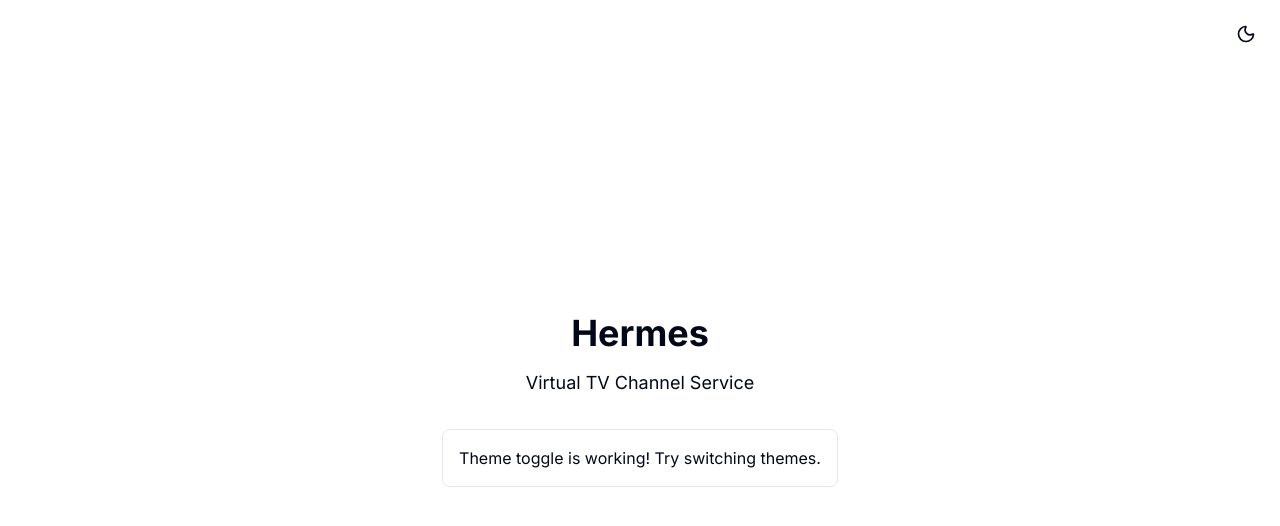
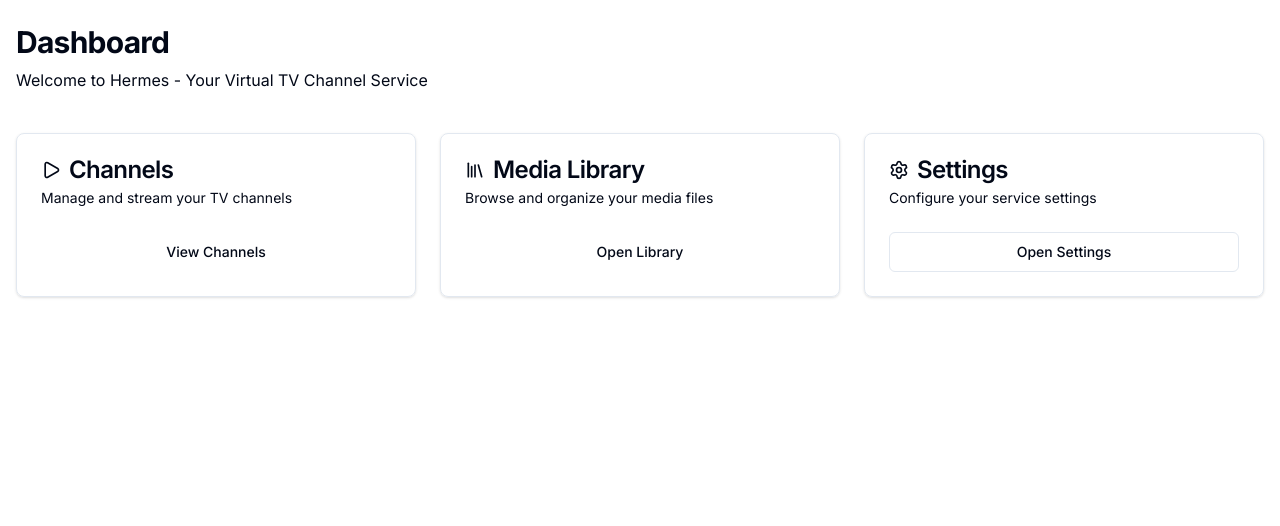
Before and after one commit to stwalsh4118/hermes, a Next.js app in the folder web/: page / in a window 1280 px wide. Shown: the top 526 px of the page. Built offline with nearby package versions, Linux system fonts and the light colour scheme.

Commit message:
feat: update home page with navigation cards

```diff
--- a/web/app/page.tsx
+++ b/web/app/page.tsx
@@ -1,18 +1,70 @@
-import { ThemeToggle } from "@/components/common/theme-toggle";
+import { MainLayout } from "@/components/layout/main-layout";
+import { PageHeader } from "@/components/layout/page-header";
+import { Button } from "@/components/ui/button";
+import { Card, CardContent, CardDescription, CardHeader, CardTitle } from "@/components/ui/card";
+import Link from "next/link";
+import { Play, Library, Settings } from "lucide-react";
 
 export default function Home() {
   return (
-    <main className="flex min-h-screen flex-col items-center justify-center p-24">
-      <div className="absolute top-4 right-4">
-        <ThemeToggle />
+    <MainLayout>
+      <PageHeader
+        title="Dashboard"
+        description="Welcome to Hermes - Your Virtual TV Channel Service"
+      />
+
+      <div className="grid gap-6 md:grid-cols-3 mt-6">
+        <Card>
+          <CardHeader>
+            <CardTitle className="flex items-center gap-2">
+              <Play className="h-5 w-5" />
+              Channels
+            </CardTitle>
+            <CardDescription>
+              Manage and stream your TV channels
+            </CardDescription>
+          </CardHeader>
+          <CardContent>
+            <Button asChild className="w-full">
+              <Link href="/channels">View Channels</Link>
+            </Button>
+          </CardContent>
+        </Card>
+
+        <Card>
+          <CardHeader>
+            <CardTitle className="flex items-center gap-2">
+              <Library className="h-5 w-5" />
+              Media Library
+            </CardTitle>
+            <CardDescription>
+              Browse and organize your media files
+            </CardDescription>
+          </CardHeader>
+          <CardContent>
+            <Button asChild variant="secondary" className="w-full">
+              <Link href="/library">Open Library</Link>
+            </Button>
+          </CardContent>
+        </Card>
+
+        <Card>
+          <CardHeader>
+            <CardTitle className="flex items-center gap-2">
+              <Settings className="h-5 w-5" />
+              Settings
+            </CardTitle>
+            <CardDescription>
+              Configure your service settings
+            </CardDescription>
+          </CardHeader>
+          <CardContent>
+            <Button asChild variant="outline" className="w-full">
+              <Link href="/settings">Open Settings</Link>
+            </Button>
+          </CardContent>
+        </Card>
       </div>
-      <h1 className="text-4xl font-bold">Hermes</h1>
-      <p className="mt-4 text-lg text-muted-foreground">
-        Virtual TV Channel Service
-      </p>
-      <div className="mt-8 p-4 rounded-lg border bg-card text-card-foreground">
-        <p>Theme toggle is working! Try switching themes.</p>
-      </div>
-    </main>
+    </MainLayout>
   );
 }
```
